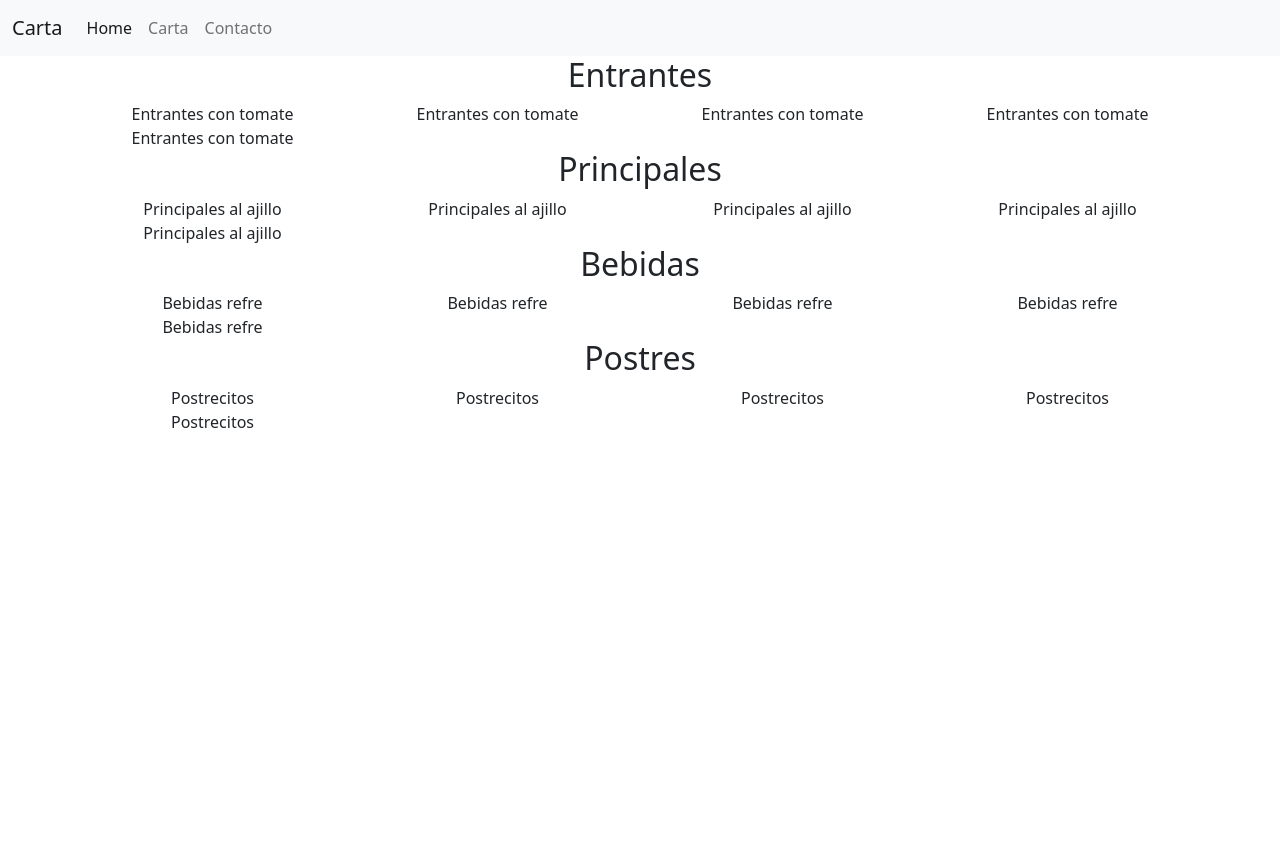
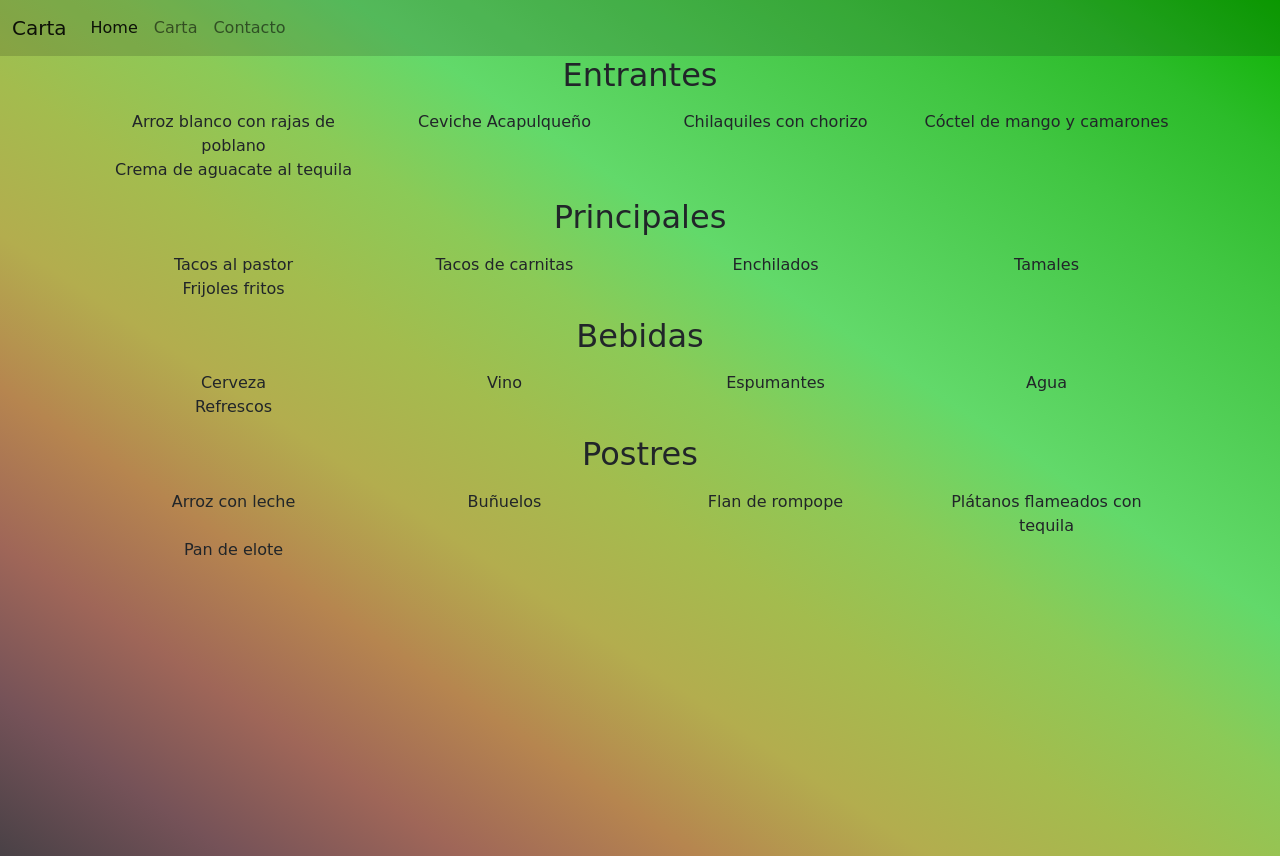
Before and after one commit to FranciscoCampana1/cartaRestaurant, a plain HTML site: page carta.html in a window 1280 px wide. Before the commit the page ends 800 px from the top, so only its background shows below. Drawn offline with nearby package versions, Linux system fonts and the light colour scheme.

Commit message:
use css for style the all page

```diff
--- a/carta.html
+++ b/carta.html
@@ -16,7 +16,7 @@
   <body>
         <!-- MENU RESPONSIVO DE BOOSTRAP -->
 
-    <nav class="navbar navbar-expand-lg navbar-light bg-light">
+    <nav class="navbar navbar-expand-lg navbar-light bg-light menu-desplegable">
       <div class="container-fluid">
         <a class="navbar-brand" href="#">Carta</a>
         <button
@@ -41,43 +41,43 @@
         </div>
       </div>
     </nav>
-    <div class="container text-center">
-      <h2>Entrantes</h2>
-      <div class="row">
+    <div class="container text-center container-carta">
+      <h2 class="">Entrantes</h2>
+      <div class="row m-3">
 
-        <div class="col-xl-3 col-lg-4 col-md-6 col-12">Entrantes con tomate</div>
-        <div class="col-xl-3 col-lg-4 col-md-6 col-12">Entrantes con tomate</div>
-        <div class="col-xl-3 col-lg-4 col-md-6 col-12">Entrantes con tomate</div>
-        <div class="col-xl-3 col-lg-4 col-md-6 col-12">Entrantes con tomate</div>
-        <div class="col-xl-3 col-lg-4 col-md-6 col-12">Entrantes con tomate</div>
+        <div class="col-xl-3 col-lg-4 col-md-6 col-12 ">Arroz blanco con rajas de poblano</div>
+        <div class="col-xl-3 col-lg-4 col-md-6 col-12 ">Ceviche Acapulqueño</div>
+        <div class="col-xl-3 col-lg-4 col-md-6 col-12 ">Chilaquiles con chorizo</div>
+        <div class="col-xl-3 col-lg-4 col-md-6 col-12 ">Cóctel de mango y camarones</div>
+        <div class="col-xl-3 col-lg-4 col-md-6 col-12 ">Crema de aguacate al tequila</div>
       </div>
 
 
       <h2>Principales</h2>
-    <div class="row">
-      <div class="col-xl-3 col-lg-4 col-md-6 col-12">Principales al ajillo</div>
-      <div class="col-xl-3 col-lg-4 col-md-6 col-12">Principales al ajillo</div>
-      <div class="col-xl-3 col-lg-4 col-md-6 col-12">Principales al ajillo</div>
-      <div class="col-xl-3 col-lg-4 col-md-6 col-12">Principales al ajillo</div>
-      <div class="col-xl-3 col-lg-4 col-md-6 col-12">Principales al ajillo</div>
+    <div class="row m-3">
+      <div class="col-xl-3 col-lg-4 col-md-6 col-12 ">Tacos al pastor</div>
+      <div class="col-xl-3 col-lg-4 col-md-6 col-12 ">Tacos de carnitas</div>
+      <div class="col-xl-3 col-lg-4 col-md-6 col-12 ">Enchilados</div>
+      <div class="col-xl-3 col-lg-4 col-md-6 col-12 ">Tamales</div>
+      <div class="col-xl-3 col-lg-4 col-md-6 col-12 ">Frijoles fritos</div>
     </div>
 
     <h2>Bebidas</h2>
-    <div class="row-cols-md-2 row">
-      <div class="col-xl-3 col-lg-4 col-md-6 col-12">Bebidas refre</div>
-      <div class="col-xl-3 col-lg-4 col-md-6 col-12">Bebidas refre</div>
-      <div class="col-xl-3 col-lg-4 col-md-6 col-12">Bebidas refre</div>
-      <div class="col-xl-3 col-lg-4 col-md-6 col-12">Bebidas refre</div>
-      <div class="col-xl-3 col-lg-4 col-md-6 col-12">Bebidas refre</div>
+    <div class="row m-3">
+      <div class="col-xl-3 col-lg-4 col-md-6 col-12">Cerveza</div>
+      <div class="col-xl-3 col-lg-4 col-md-6 col-12">Vino </div>
+      <div class="col-xl-3 col-lg-4 col-md-6 col-12">Espumantes</div>
+      <div class="col-xl-3 col-lg-4 col-md-6 col-12">Agua</div>
+      <div class="col-xl-3 col-lg-4 col-md-6 col-12">Refrescos</div>
     </div>
 
     <h2>Postres</h2>
-    <div class="row-cols-md-2 row">
-      <div class="col-xl-3 col-lg-4 col-md-6 col-12">Postrecitos</div>
-      <div class="col-xl-3 col-lg-4 col-md-6 col-12">Postrecitos</div>
-      <div class="col-xl-3 col-lg-4 col-md-6 col-12">Postrecitos</div>
-      <div class="col-xl-3 col-lg-4 col-md-6 col-12">Postrecitos</div>
-      <div class="col-xl-3 col-lg-4 col-md-6 col-12">Postrecitos</div>
+    <div class="row m-3">
+      <div class="col-xl-3 col-lg-4 col-md-6 col-12 ">Arroz con leche</div>
+      <div class="col-xl-3 col-lg-4 col-md-6 col-12 ">Buñuelos</div>
+      <div class="col-xl-3 col-lg-4 col-md-6 col-12 ">Flan de rompope</div>
+      <div class="col-xl-3 col-lg-4 col-md-6 col-12 ">Plátanos flameados con tequila</div>
+      <div class="col-xl-3 col-lg-4 col-md-6 col-12 ">Pan de elote</div>
     </div>
   </div>
     <script
--- a/css/style.css
+++ b/css/style.css
@@ -12,12 +12,17 @@
 
 .recibimiento{
     margin-top: 1em;
+    font-family: cursive;
+
 }
 
 .my-col{
     display: flex;
     justify-content: center;
     margin-top: 2em;
+}
+.container-carta{
+    height: 100vh;
 }
 
 .row-home{
@@ -29,3 +34,26 @@ textarea{
     border: 2px solid black;
     border-radius: 10px;
 }
+
+
+            /* FONDOS Y COLORES DE LA WEB */
+
+
+body{
+    background-image: linear-gradient(to right top, #494146, #755258, #9f6658, #b6854f, #b3ad4e, #a3bc4e, #8bca57, #62d96a, #52cf57, #41c642, #2cbc2a, #0cb200);}
+
+
+.menu-desplegable{
+    background-color: rgba(0, 0, 0, 0.149) !important;
+    font-family: cursive;
+
+}
+
+.pimiento{
+    border-radius: 2em;
+    box-shadow: 5px 5px 5px 5px;
+}
+
+*{
+    font-family: cursive;
+}
```
Also changed, not shown: contacto.html (+5 -5 lines), index.html (+5 -5 lines).
